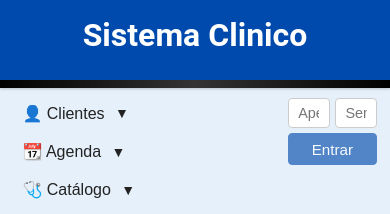
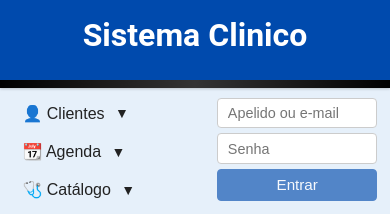
Before and after one commit to EduFBasso/eb-system-clinic-frontend, a React (Vite) app: page / in a window 390 px wide. Shown: the top 214 px of the page. Built offline with nearby package versions, Linux system fonts and the light colour scheme; no server answers.

Commit message:
fix(clinic): improve mobile login layout

```diff
--- a/src/components/NavBar/NavBar.module.css
+++ b/src/components/NavBar/NavBar.module.css
@@ -462,7 +462,7 @@
         text-align: left;
     }
 
-    /* Mobile: botão Entrar abaixo do input e input com ~50% da coluna direita */
+    /* Mobile: use the full right column and stack the login controls. */
     .passBlock {
         width: 100%;
         flex-direction: column;
@@ -471,7 +471,9 @@
     }
 
     .passInlineRow {
-        width: 56%;
+        width: 100%;
+        flex-direction: column;
+        align-items: stretch;
     }
 
     .passInlineRow .loginInput {
@@ -480,7 +482,7 @@
     }
 
     .enterButton {
-        width: 56%;
+        width: 100%;
         min-width: 0;
     }
 }
```
